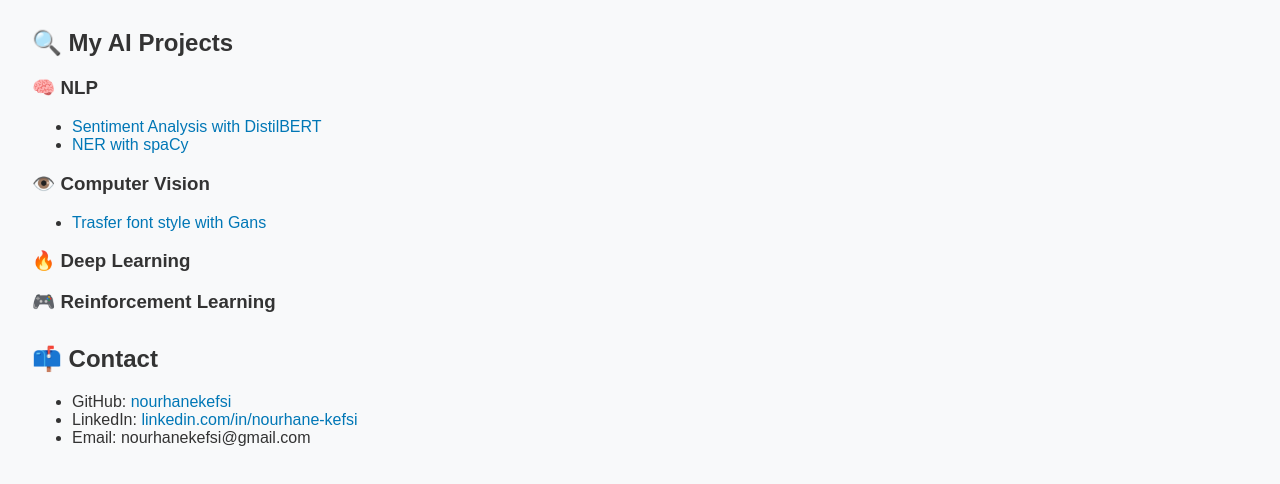
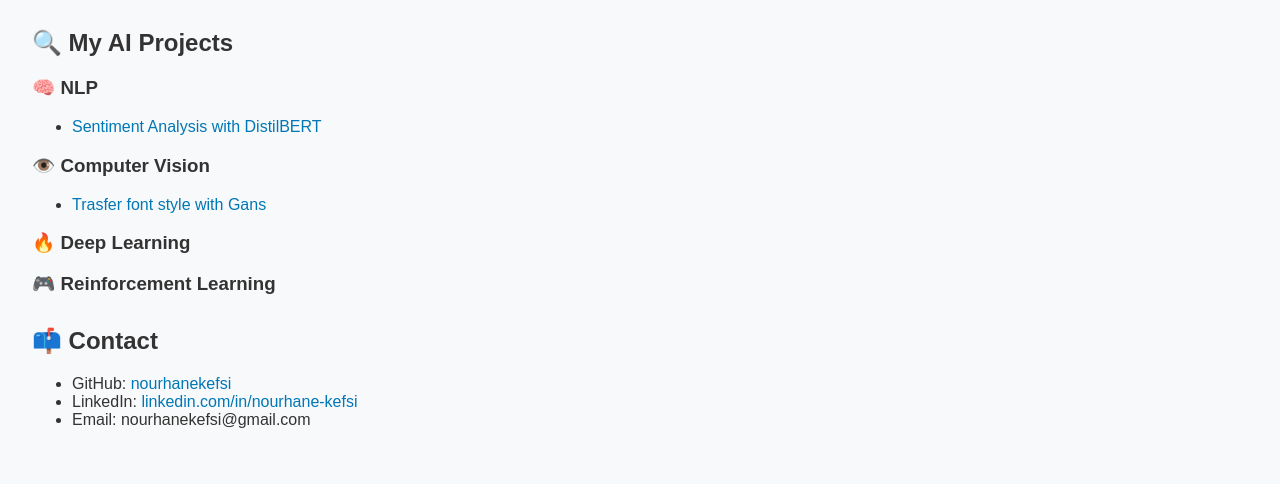
Before and after one commit to nourhanekefsi/nourhanekefsi.github.io, a plain HTML site: page index.html in a window 1280 px wide. Shown: the part 130-614 px from the top of the page. Drawn offline with Linux system fonts and the light colour scheme.

Commit message:
Update index.html

```diff
--- a/index.html
+++ b/index.html
@@ -34,7 +34,7 @@
     <h3>🧠 NLP</h3>
     <ul>
       <li><a href="https://github.com/nourhanekefsi/sentiment-analysis">Sentiment Analysis with DistilBERT</a></li>
-      <li><a href="#">NER with spaCy</a></li>
+       <!--<li><a href="#">NER with spaCy</a></li>-->
     </ul>
 
     <h3>👁️ Computer Vision</h3>
```
